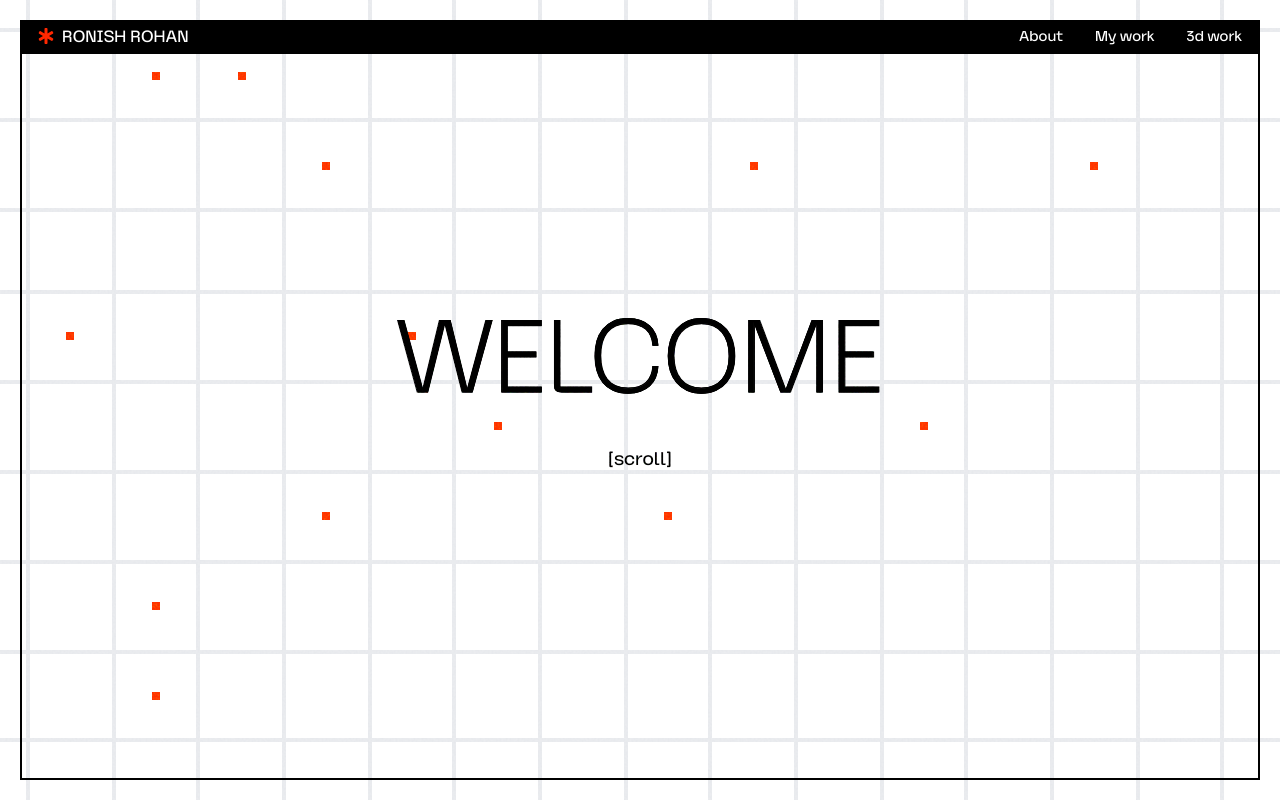
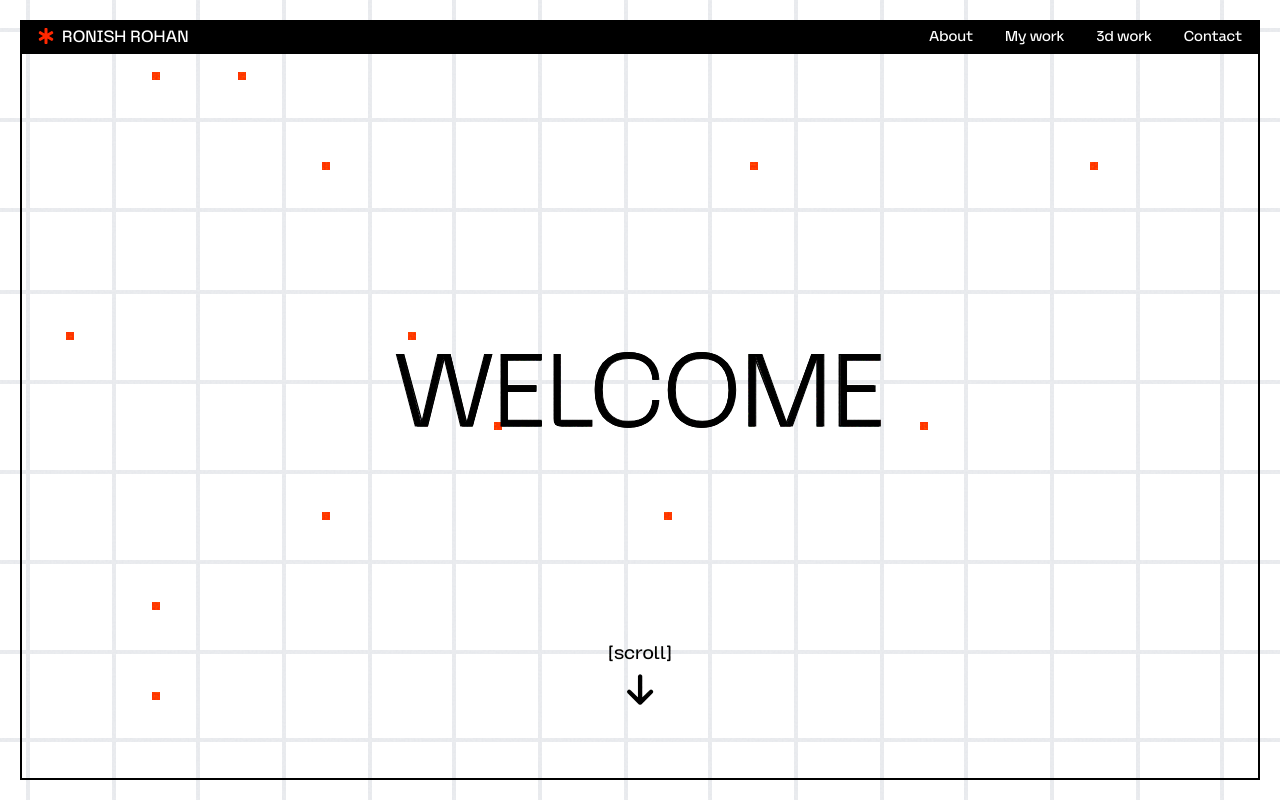
Before and after one commit to ronishrohan/portfolio, a React (Vite) app: page / in a window 1280 px wide. Shown: the top 800 px of the page. Built offline with nearby package versions, Linux system fonts and the light colour scheme.

Commit message:
added footer

```diff
--- a/src/index.css
+++ b/src/index.css
@@ -24,6 +24,12 @@ body{
 
 }
 
+footer{
+  position: relative;
+  overflow: hidden;
+  padding: 5rem;
+}
+
 section{
   position: relative;
   overflow: hidden;
--- a/src/pages/home/Home.jsx
+++ b/src/pages/home/Home.jsx
@@ -5,7 +5,10 @@ import About from "./components/About";
 import GridBackground from "./components/GridBackground";
 import WebsitesWork from "./components/work/WebsitesWork";
 import DesignWork from "./components/design-work/DesignWork";
+import Footer from "./components/footer/Footer";
+
 import { useRef } from "react";
+
 function Home() {
   const mainRef = useRef(null);
   return (
@@ -19,6 +22,7 @@ function Home() {
         <About></About>
         <WebsitesWork></WebsitesWork>
         <DesignWork></DesignWork>
+        <Footer></Footer>
       </div>
     </main>
   );
--- a/src/pages/home/components/Intro.jsx
+++ b/src/pages/home/components/Intro.jsx
@@ -3,6 +3,7 @@ import { motion, useScroll, useTransform, useSpring } from "framer-motion";
 import { useRef } from "react";
 import { useEffect } from "react";
 import Overlay from "./Overlay";
+import { icons } from "../../../util/icons";
 
 function Intro() {
   const sectionRef = useRef(null);
@@ -11,10 +12,13 @@ function Intro() {
     offset: ["0 0", "0.5 0"],
   });
   const scrollProgress = useTransform(scrollYProgress, [0, 1], [1, 0]);
-  const gridProgress = useSpring(useTransform(scrollYProgress, [0,1], [1,1.3]), {damping: 20})
+  const gridProgress = useSpring(
+    useTransform(scrollYProgress, [0, 1], [1, 1.3]),
+    { damping: 20 }
+  );
   return (
     <>
-      <Overlay style={{scale: gridProgress}}></Overlay>
+      <Overlay style={{ scale: gridProgress }}></Overlay>
       <motion.section
         style={{ opacity: scrollProgress }}
         className="relative w-full h-screen flex flex-col z-20 items-center justify-center"
@@ -40,7 +44,6 @@ function Intro() {
                   }}
                   animate={{
                     fontWeight: 900,
-
                   }}
                   transition={{
                     duration: 1.5,
@@ -59,7 +62,10 @@ function Intro() {
           })}
         </div>
 
-        <div className="text-lg mt-10 text-orange_main">{"[scroll]"}</div>
+        <span className="text-[35px] absolute bottom-20 flex flex-col items-center justify-center ">
+          <div className="text-lg mt- text-orange_main">{"[scroll]"}</div>
+          <div>{icons.arrowDown}</div>
+        </span>
       </motion.section>
     </>
   );
--- a/src/pages/home/components/Overlay.jsx
+++ b/src/pages/home/components/Overlay.jsx
@@ -21,6 +21,7 @@ function Overlay({ ...others }) {
             <Link link="#about" >About</Link>
             <Link link="#work" >My work</Link>
             <Link link="#designwork" >3d work</Link>
+            <Link link="#contact" >Contact</Link>
           </div>
         </nav>
       </div>
--- a/src/pages/home/components/design-work/DesignWork.jsx
+++ b/src/pages/home/components/design-work/DesignWork.jsx
@@ -6,7 +6,7 @@ import Title from "../Title";
 
 function DesignWork() {
   const sectionRef = useRef(null);
-  const scroll = useScroll({ target: sectionRef, offset: ["0 1", "1 1"] });
+  const scroll = useScroll({ target: sectionRef, offset: ["0 1", "0.75 1"] });
   const scrollOut = useScroll({
     target: sectionRef,
     offset: ["0.25 0", "1 0"],
@@ -15,7 +15,7 @@ function DesignWork() {
   const slideImagesLeft = useTransform(springOut, [0, 1], ["-150%", "0%"]);
   const slideImagesRight = useTransform(springOut, [0, 1], ["150%", "0%"]);
   return (
-    <section id="designwork" ref={sectionRef} className="h-screen w-full z-20">
+    <section id="designwork" ref={sectionRef} className="min-h-screen w-full z-20">
       <Title
         link="https://www.instagram.com/ronish.rohan/"
         title="My art account"
--- /dev/null
+++ b/src/pages/home/components/footer/Footer.jsx
@@ -0,0 +1,11 @@
+import React from 'react'
+
+function Footer() {
+  return (
+    <footer id='contact' className='w-full h-screen bg-black text-white'>
+        <div className='text-[70px] font-black'>CONTACT</div>
+    </footer>
+  )
+}
+
+export default Footer
--- a/src/pages/home/components/work/WebsitesWork.jsx
+++ b/src/pages/home/components/work/WebsitesWork.jsx
@@ -5,7 +5,7 @@ import { useRef } from "react";
 import Title from "../Title";
 function WebsitesWork() {
   const sectionRef = useRef(null);
-  const scroll = useScroll({ target: sectionRef, offset: ["0 1", "1 1"] });
+  const scroll = useScroll({ target: sectionRef, offset: ["0 1", "0.75 1"] });
   const scrollOut = useScroll({
     target: sectionRef,
     offset: ["0.25 0", "1 0"],
--- a/src/util/icons.jsx
+++ b/src/util/icons.jsx
@@ -1,4 +1,5 @@
 import { faArrowUpRightFromSquare } from '@fortawesome/free-solid-svg-icons'
+import { faArrowDown } from '@fortawesome/free-solid-svg-icons'
 import { faStarOfLife } from '@fortawesome/free-solid-svg-icons'
 import { faLink } from '@fortawesome/free-solid-svg-icons'
 import { FontAwesomeIcon } from '@fortawesome/react-fontawesome'
@@ -7,5 +8,6 @@ import { FontAwesomeIcon } from '@fortawesome/react-fontawesome'
 export const icons = {
     link: <FontAwesomeIcon icon={faLink} ></FontAwesomeIcon>,
     link2: <FontAwesomeIcon icon={faArrowUpRightFromSquare} ></FontAwesomeIcon>,
-    logo: <FontAwesomeIcon icon={faStarOfLife} ></FontAwesomeIcon>
+    logo: <FontAwesomeIcon icon={faStarOfLife} ></FontAwesomeIcon>,
+    arrowDown: <FontAwesomeIcon icon={faArrowDown} ></FontAwesomeIcon>
 }
```
